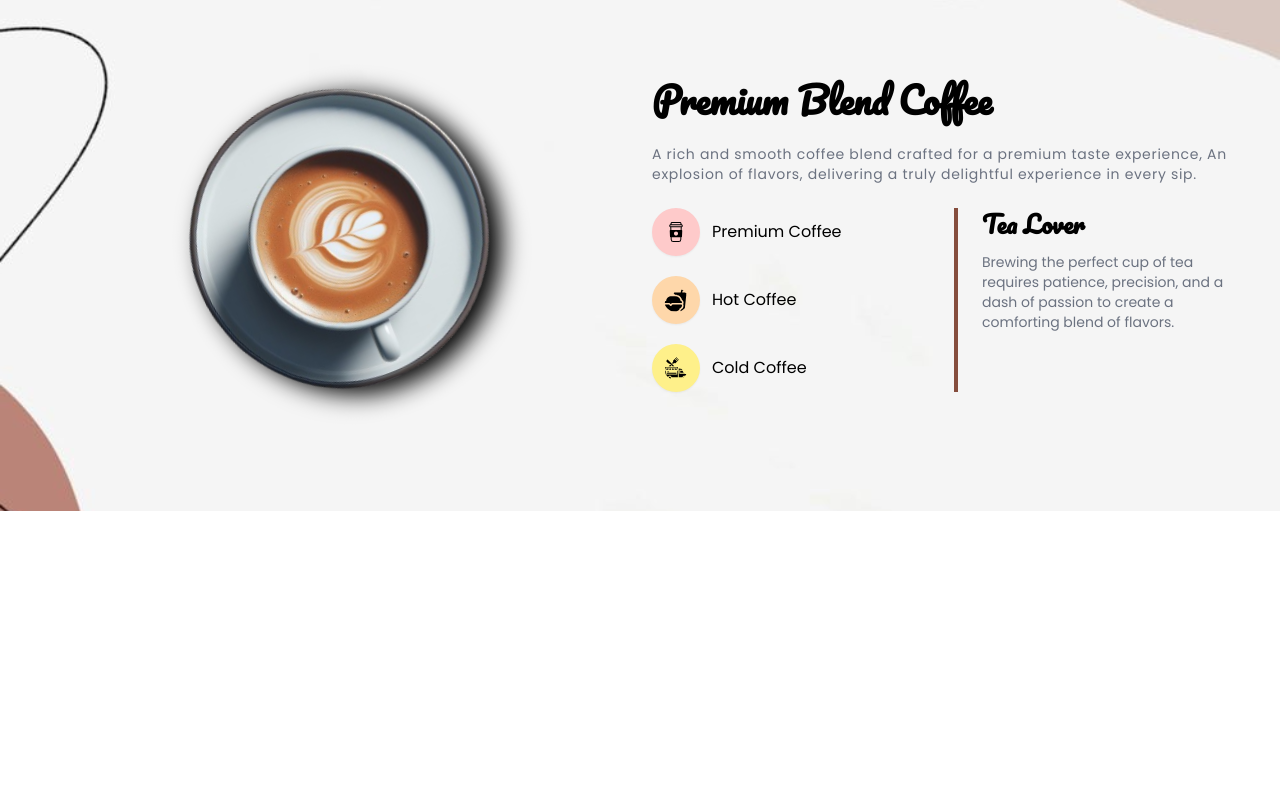
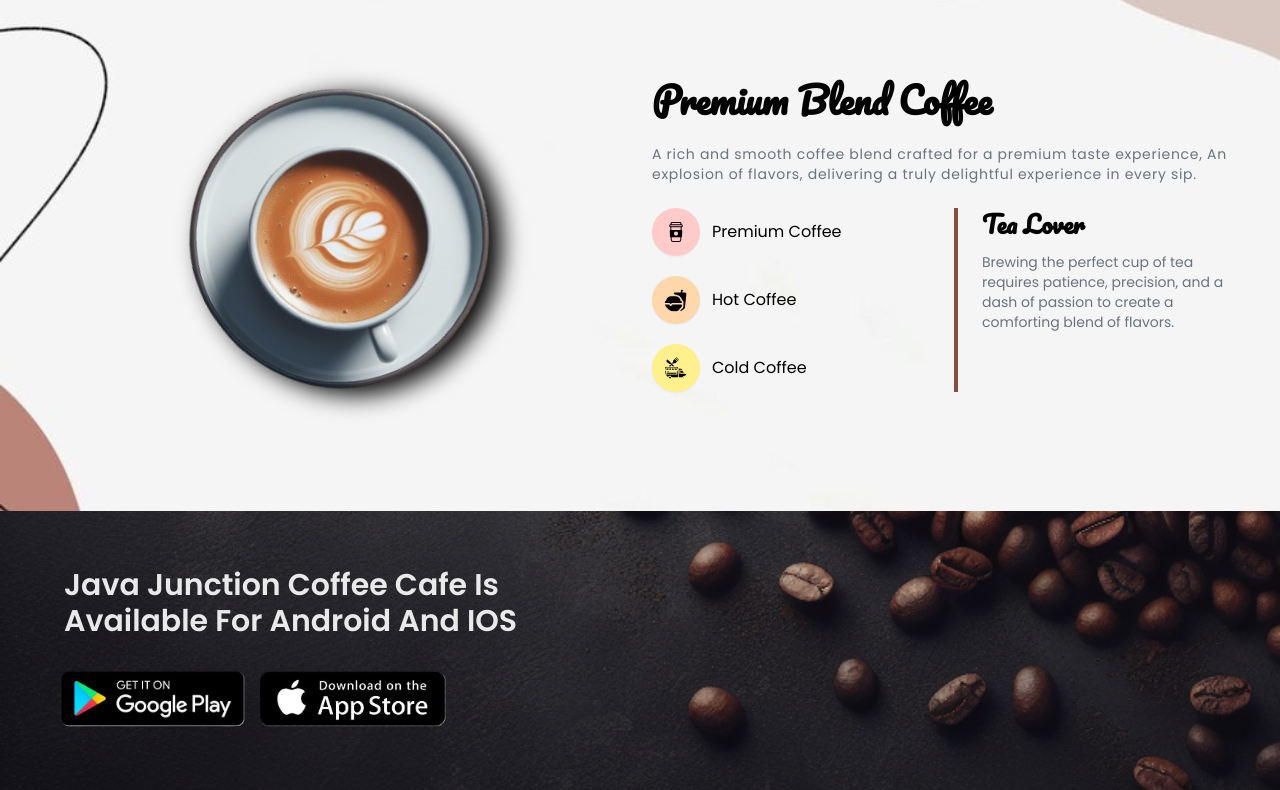
Before and after one commit to aneeshlalwani/coffee-cafe, a React (Vite) app: page / in a window 1280 px wide. Shown: the part 1217-2007 px from the top of the page. Before the commit the page ends 1732 px from the top, so only its background shows below. Built offline with nearby package versions, Linux system fonts and the light colour scheme.

Commit message:
added app store component

```diff
--- a/src/App.jsx
+++ b/src/App.jsx
@@ -5,6 +5,7 @@ import Navbar from "./components/Navbar/Navbar";
 import Hero from "./components/HeroSection/Hero";
 import Products from "./components/ProductsCard/Products";
 import Banner from "./components/Banner/Banner";
+import AppStore from "./components/AppStore/AppStore";
 
 function App() {
   useEffect(() => {
@@ -23,6 +24,7 @@ function App() {
         <Hero />
         <Products />
         <Banner />
+        <AppStore />
       </div>
     </>
   );
--- /dev/null
+++ b/src/components/AppStore/AppStore.jsx
@@ -0,0 +1,50 @@
+import appStoreImage from "../../assets/website/app_store.png";
+import playStoreImage from "../../assets/website/play_store.png";
+import bg from "../../assets/website/coffee-beans-bg.png";
+
+const backgroundStyle = {
+  backgroundImage: `url(${bg})`,
+  backgroundPosition: "center",
+  backgroundSize: "cover",
+  backgroundRepeat: "no-repeat",
+  height: "100%",
+  width: "100%",
+};
+const AppStore = () => {
+  return (
+    <>
+      <div style={backgroundStyle} className="py-14">
+        <div className="container">
+          <div className="grid gird-cols-1 sm:grid-cols-2 items-center gap-4">
+            <div className="space-y-6 max-w-xl mx-auto">
+              {/* Text */}
+              <h1 className="text-center text-2xl sm:text-3xl sm:text-left font-semibold text-white/90 pl-3 capitalize">
+                java junction coffee cafe is available for android and IOS
+              </h1>
+              {/* Logos */}
+              <div className="flex flex-wrap justify-center sm:justify-start items-center">
+                <a href="https://play.google.com/store/">
+                  <img
+                    src={playStoreImage}
+                    alt="play store logo"
+                    className="max-w-[150px] sm:max-w-[120px] md:max-w-[200px]"
+                  />
+                </a>
+                <a href="https://www.apple.com/app-store/">
+                  <img
+                    src={appStoreImage}
+                    alt="play store logo"
+                    className="max-w-[150px] sm:max-w-[120px] md:max-w-[200px]"
+                  />
+                </a>
+              </div>
+            </div>
+            <div className=""></div>
+          </div>
+        </div>
+      </div>
+    </>
+  );
+};
+
+export default AppStore;
```
